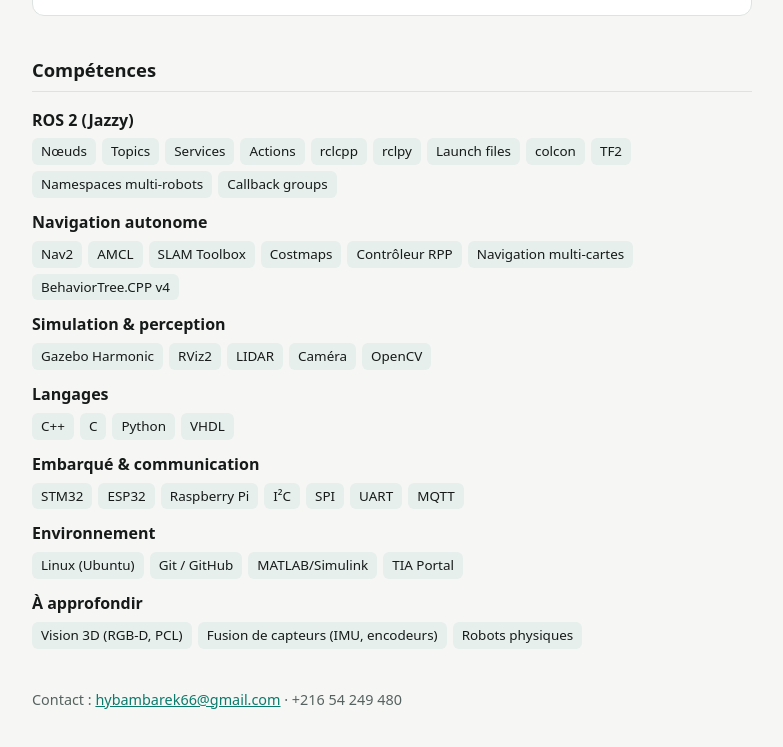
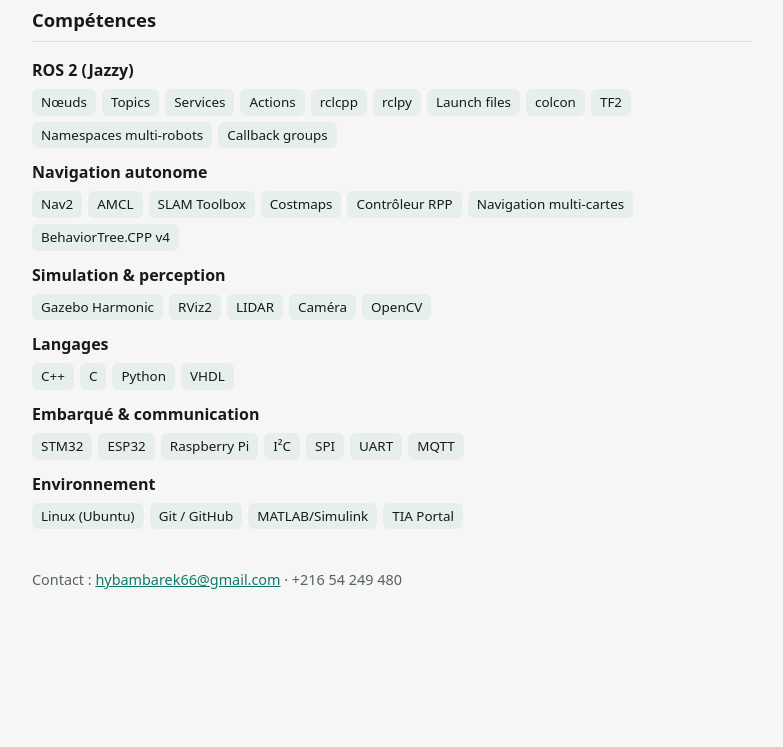
Before and after one commit to hiba-mb/portfolio, a plain HTML site: page index.html in a window 1280 px wide. Shown: the part 2586-3333 px from the top of the page, without its empty margins (248-1031 px from the left). After the commit the page ends 3250 px from the top, so only its background shows below. Drawn offline with Linux system fonts and the light colour scheme.

Commit message:
Update index.html

````diff
--- a/index.html
+++ b/index.html
@@ -90,7 +90,6 @@ a{color:var(--accent)}
     <div class="chips"><span class="chip">ROS 2 Jazzy</span><span class="chip">Nav2</span><span class="chip">AMCL</span><span class="chip">SLAM Toolbox</span><span class="chip">BehaviorTree.CPP v4</span><span class="chip">Gazebo Harmonic</span><span class="chip">MQTT</span><span class="chip">Raspberry Pi 4</span><span class="chip">stable-baselines3</span></div>
   </div>
 
-  ```html
 <div class="card">
   <h3>Application ADAS sous ROS 2</h3>
   <p class="muted">Projet académique · octobre 2025</p>
@@ -111,7 +110,6 @@ a{color:var(--accent)}
     <span class="chip">Gazebo</span>
   </div>
 </div>
-```
 
   <div class="card">
     <h3>Tri intelligent de composants électroniques par IA</h3>
@@ -148,9 +146,6 @@ a{color:var(--accent)}
     <dd class="chips"><span class="chip">STM32</span><span class="chip">ESP32</span><span class="chip">Raspberry Pi</span><span class="chip">I²C</span><span class="chip">SPI</span><span class="chip">UART</span><span class="chip">MQTT</span></dd>
     <dt>Environnement</dt>
     <dd class="chips"><span class="chip">Linux (Ubuntu)</span><span class="chip">Git / GitHub</span><span class="chip">MATLAB/Simulink</span><span class="chip">TIA Portal</span></dd>
-    <dt>À approfondir</dt>
-    <dd class="chips"><span class="chip">Vision 3D (RGB-D, PCL)</span><span class="chip">Fusion de capteurs (IMU, encodeurs)</span><span class="chip">Robots physiques</span></dd>
-  </dl>
 
   <footer>
     <p>Contact : <a href="mailto:hybambarek66@gmail.com">hybambarek66@gmail.com</a> · +216 54 249 480</p>
````
